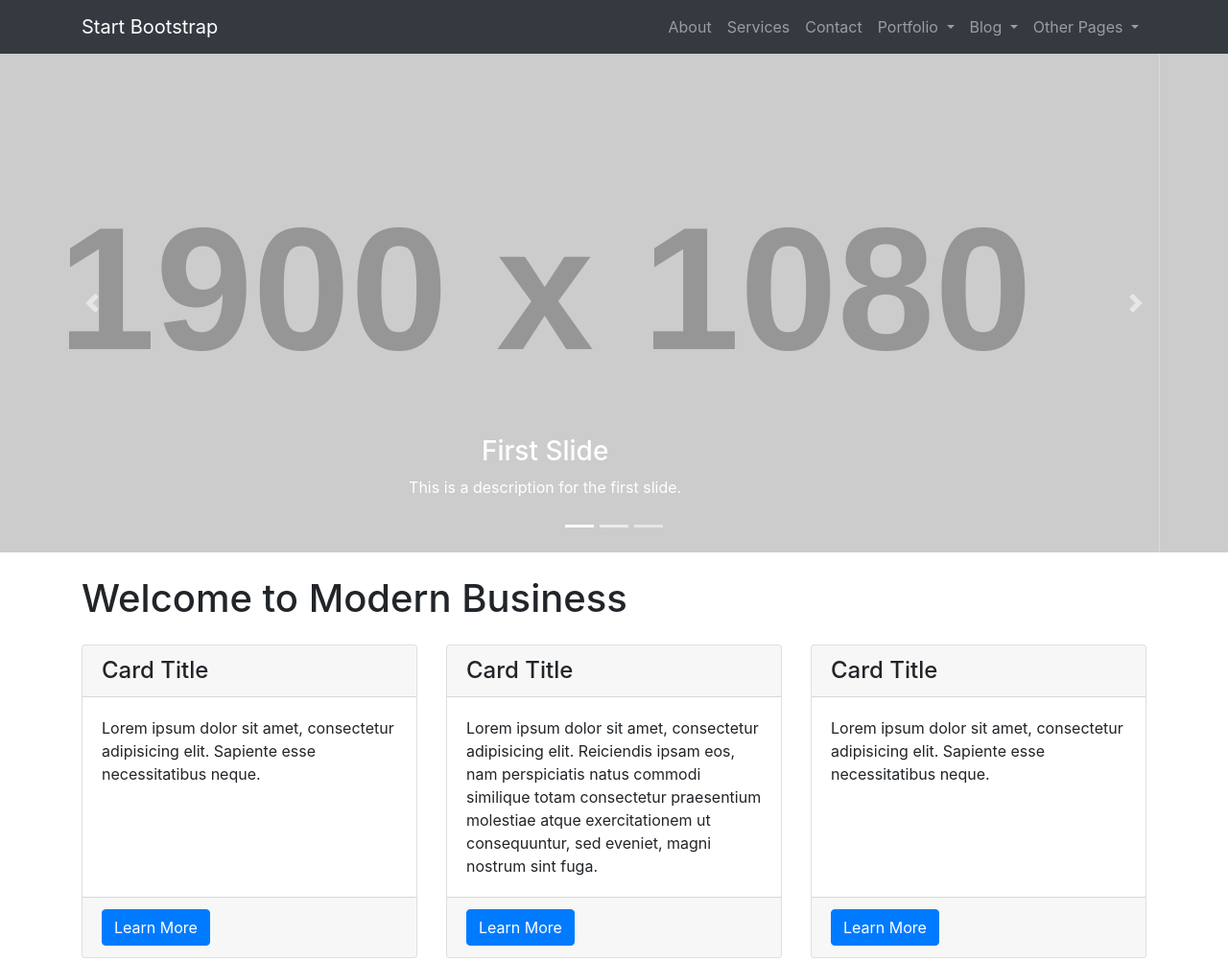
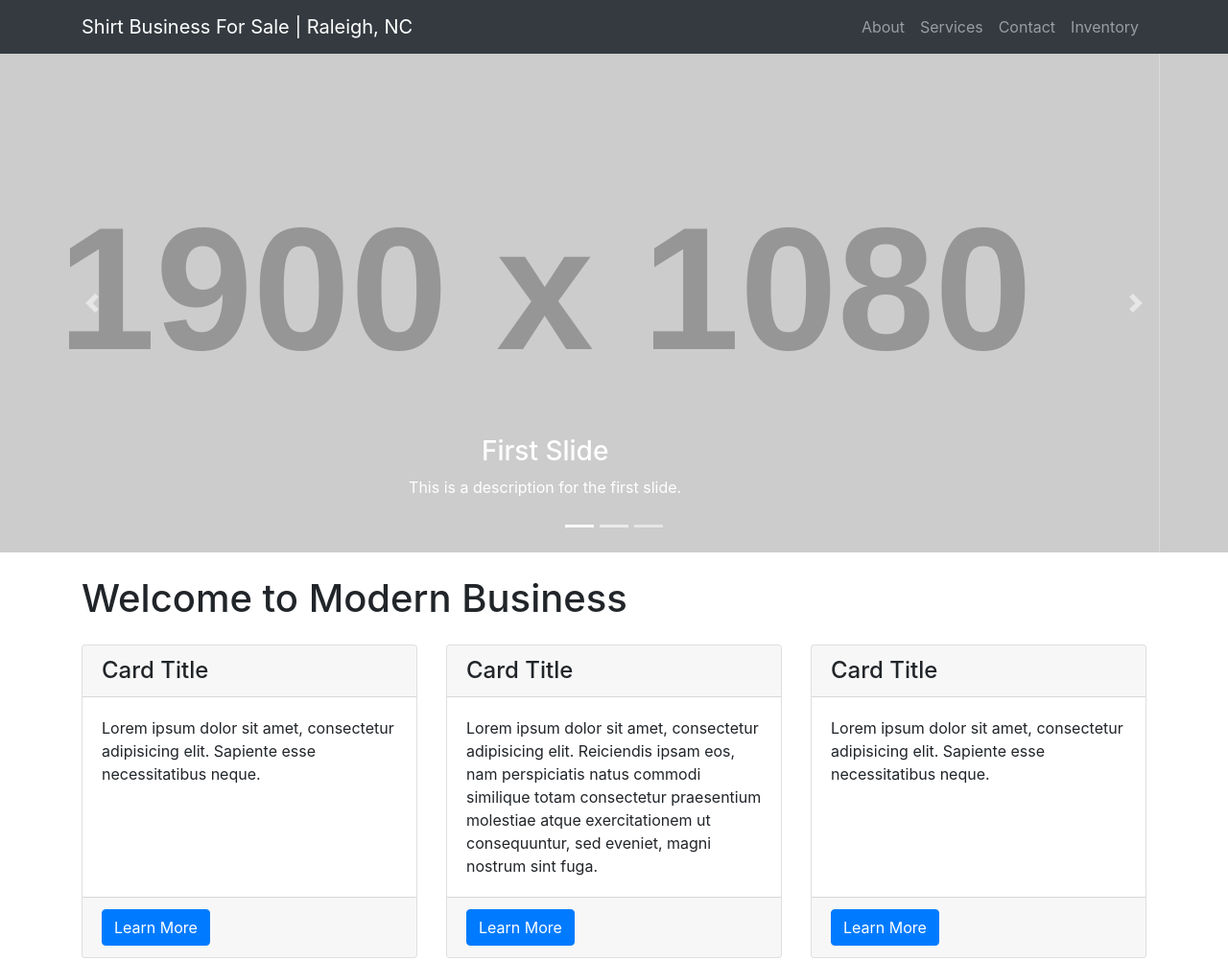
Before and after one commit to drewwmercer/shirt-business-sale, a website: page index.html in a window 1280 px wide. Shown: the top 1002 px of the page at 96% size. Drawn offline with Linux system fonts and the light colour scheme; placeholder pictures from the web are drawn by us.

Commit message:
Cleaning out the top menu

```diff
--- a/index.html
+++ b/index.html
@@ -23,7 +23,7 @@
   <!-- Navigation -->
   <nav class="navbar fixed-top navbar-expand-lg navbar-dark bg-dark fixed-top">
     <div class="container">
-      <a class="navbar-brand" href="index.html">Start Bootstrap</a>
+      <a class="navbar-brand" href="index.html">Shirt Business For Sale | Raleigh, NC</a>
       <button class="navbar-toggler navbar-toggler-right" type="button" data-toggle="collapse" data-target="#navbarResponsive" aria-controls="navbarResponsive" aria-expanded="false" aria-label="Toggle navigation">
         <span class="navbar-toggler-icon"></span>
       </button>
@@ -38,7 +38,10 @@
           <li class="nav-item">
             <a class="nav-link" href="contact.html">Contact</a>
           </li>
-          <li class="nav-item dropdown">
+          <li class="nav-item">
+            <a class="nav-link" href="portfolio-3-col.html">Inventory</a>
+          </li>
+          <!-- <li class="nav-item dropdown">
             <a class="nav-link dropdown-toggle" href="#" id="navbarDropdownPortfolio" data-toggle="dropdown" aria-haspopup="true" aria-expanded="false">
               Portfolio
             </a>
@@ -49,8 +52,8 @@
               <a class="dropdown-item" href="portfolio-4-col.html">4 Column Portfolio</a>
               <a class="dropdown-item" href="portfolio-item.html">Single Portfolio Item</a>
             </div>
-          </li>
-          <li class="nav-item dropdown">
+          </li> -->
+          <!-- <li class="nav-item dropdown">
             <a class="nav-link dropdown-toggle" href="#" id="navbarDropdownBlog" data-toggle="dropdown" aria-haspopup="true" aria-expanded="false">
               Blog
             </a>
@@ -59,8 +62,8 @@
               <a class="dropdown-item" href="blog-home-2.html">Blog Home 2</a>
               <a class="dropdown-item" href="blog-post.html">Blog Post</a>
             </div>
-          </li>
-          <li class="nav-item dropdown">
+          </li> -->
+          <!-- <li class="nav-item dropdown">
             <a class="nav-link dropdown-toggle" href="#" id="navbarDropdownBlog" data-toggle="dropdown" aria-haspopup="true" aria-expanded="false">
               Other Pages
             </a>
@@ -71,7 +74,7 @@
               <a class="dropdown-item" href="404.html">404</a>
               <a class="dropdown-item" href="pricing.html">Pricing Table</a>
             </div>
-          </li>
+          </li> -->
         </ul>
       </div>
     </div>
```
